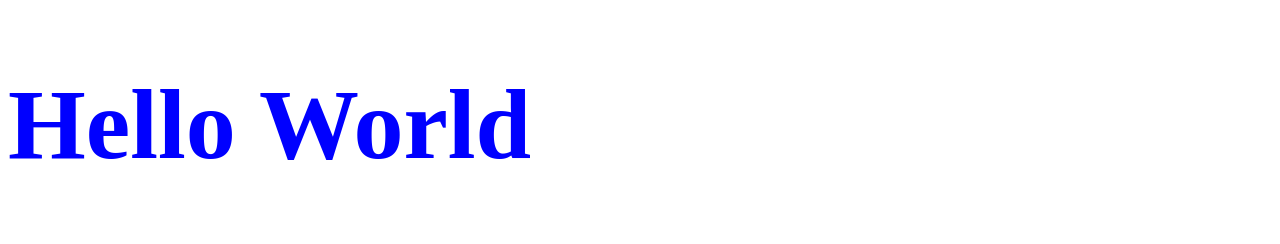
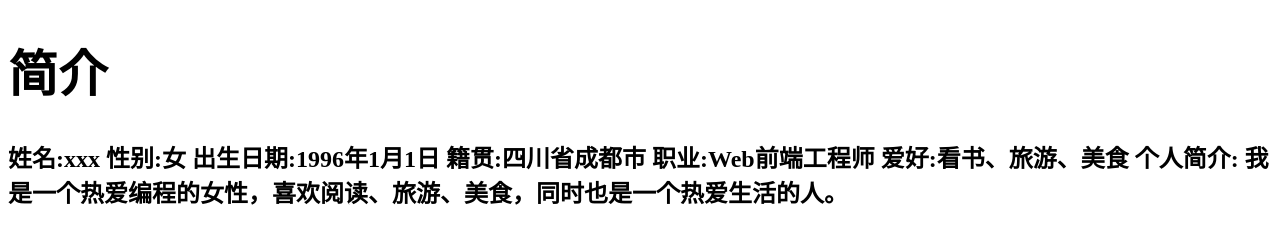
Before and after one commit to zxy20130722/zxy20130722.github.io, a plain HTML site: page index.html in a window 1280 px wide. Drawn offline with Linux system fonts and the light colour scheme.

Commit message:
Update index.html

```diff
--- a/index.html
+++ b/index.html
@@ -1,15 +1,25 @@
 <!DOCTYPE html>
 <html>
 <head>
-    <title>Hello World</title>
+    <title>简介</title>
 </head>
 <body>
-    <h1>Hello World</h1>
+    <h1>简介</h1>
 <style>
         h1 {
-            color: blue;
-            font-size: 100px;
+            color: rgb(0, 0, 0);
+            font-size: 50px;
         }
     </style>
+    <h2>
+        姓名:xxx
+        性别:女
+        出生日期:1996年1月1日
+        籍贯:四川省成都市
+        职业:Web前端工程师
+        爱好:看书、旅游、美食
+        个人简介:
+        我是一个热爱编程的女性，喜欢阅读、旅游、美食，同时也是一个热爱生活的人。
+    </h2>
 </body>
 </html>
```
